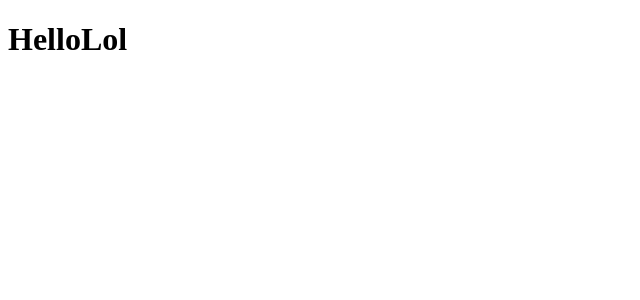
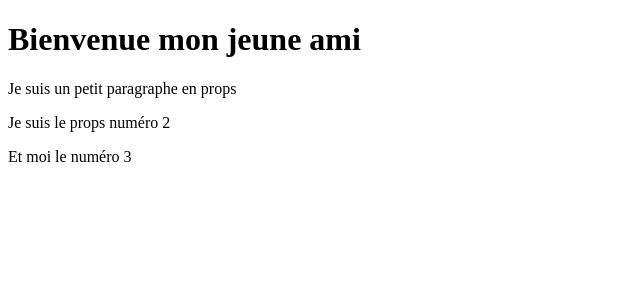
Before and after one commit to GregoryVDev/ToDoList, a React (Vite) app: page / in a window 1280 px wide. Shown: the top 300 px of the page, without its empty margins (0-640 px from the left). Built offline with nearby package versions, Linux system fonts and the light colour scheme.

Commit message:
Used props in App.jsx and HelloWorld.jsx

```diff
--- a/src/App.jsx
+++ b/src/App.jsx
@@ -10,11 +10,15 @@
 // }
 
 import { HelloWorld } from "./HelloWorld";
+import { Paragraphe } from "./Paragraphe";
 
 export const App = () => {
   return (
     <div>
-      <HelloWorld />
+      <HelloWorld bienvenue="Bienvenue mon jeune ami" />
+      <Paragraphe message="Je suis un petit paragraphe en props" />
+      <Paragraphe message="Je suis le props numéro 2" />
+      <Paragraphe message="Et moi le numéro 3" />
     </div>
   );
 };
--- a/src/HelloWorld.jsx
+++ b/src/HelloWorld.jsx
@@ -1,7 +1,7 @@
-export const HelloWorld = () => {
+export const HelloWorld = ({ bienvenue }) => {
   return (
     <div>
-      <h1>HelloLol</h1>
+      <h1>{bienvenue}</h1>
     </div>
   );
 };
--- a/src/Paragraphe.jsx
+++ b/src/Paragraphe.jsx
@@ -1,7 +1,7 @@
-export const Paragraphe = () => {
+export const Paragraphe = ({ message }) => {
   return (
     <div>
-      <p>Je suis un paragraphe dans une function flêchée</p>
+      <p>{message}</p>
     </div>
   );
 };
```
